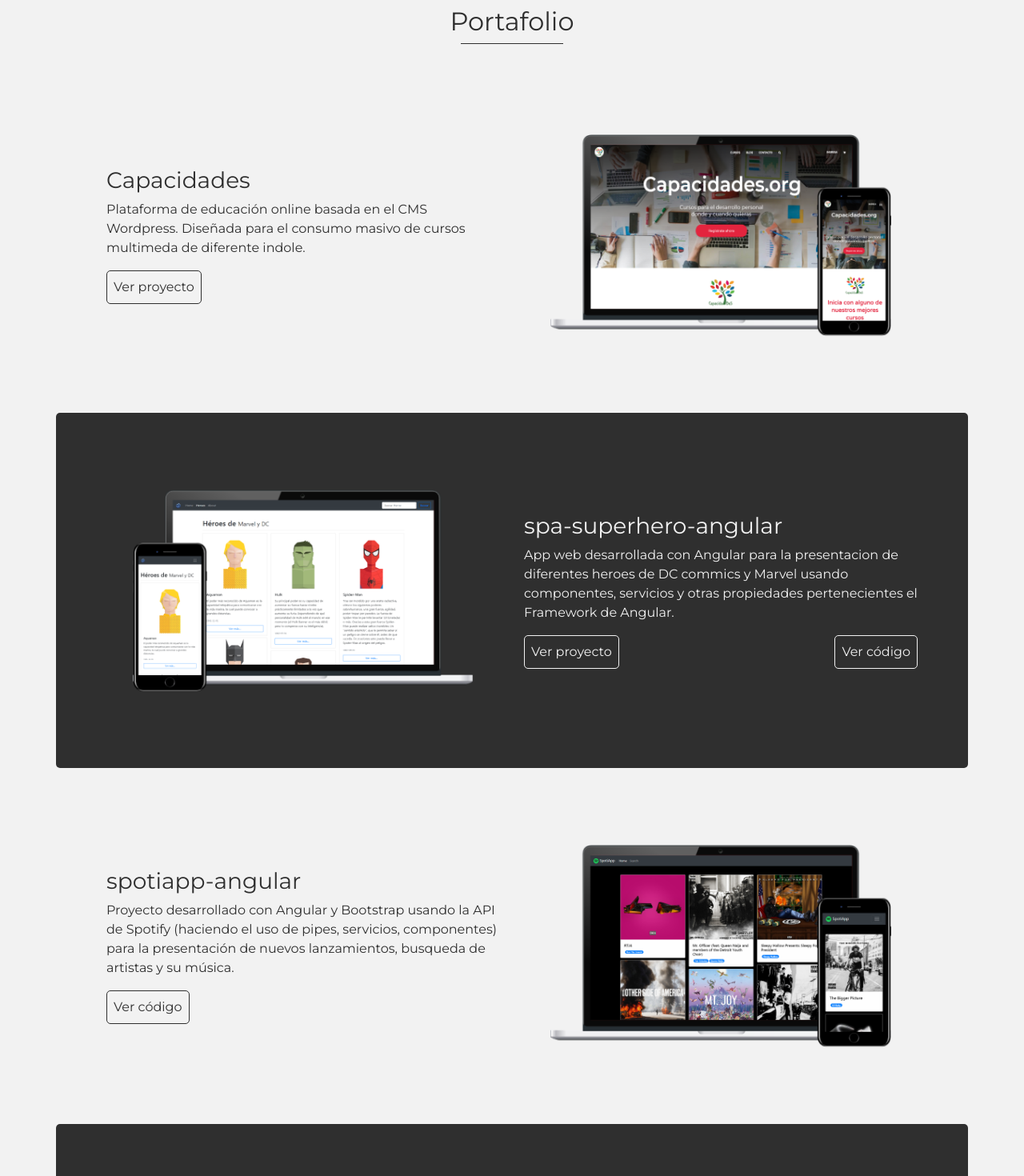
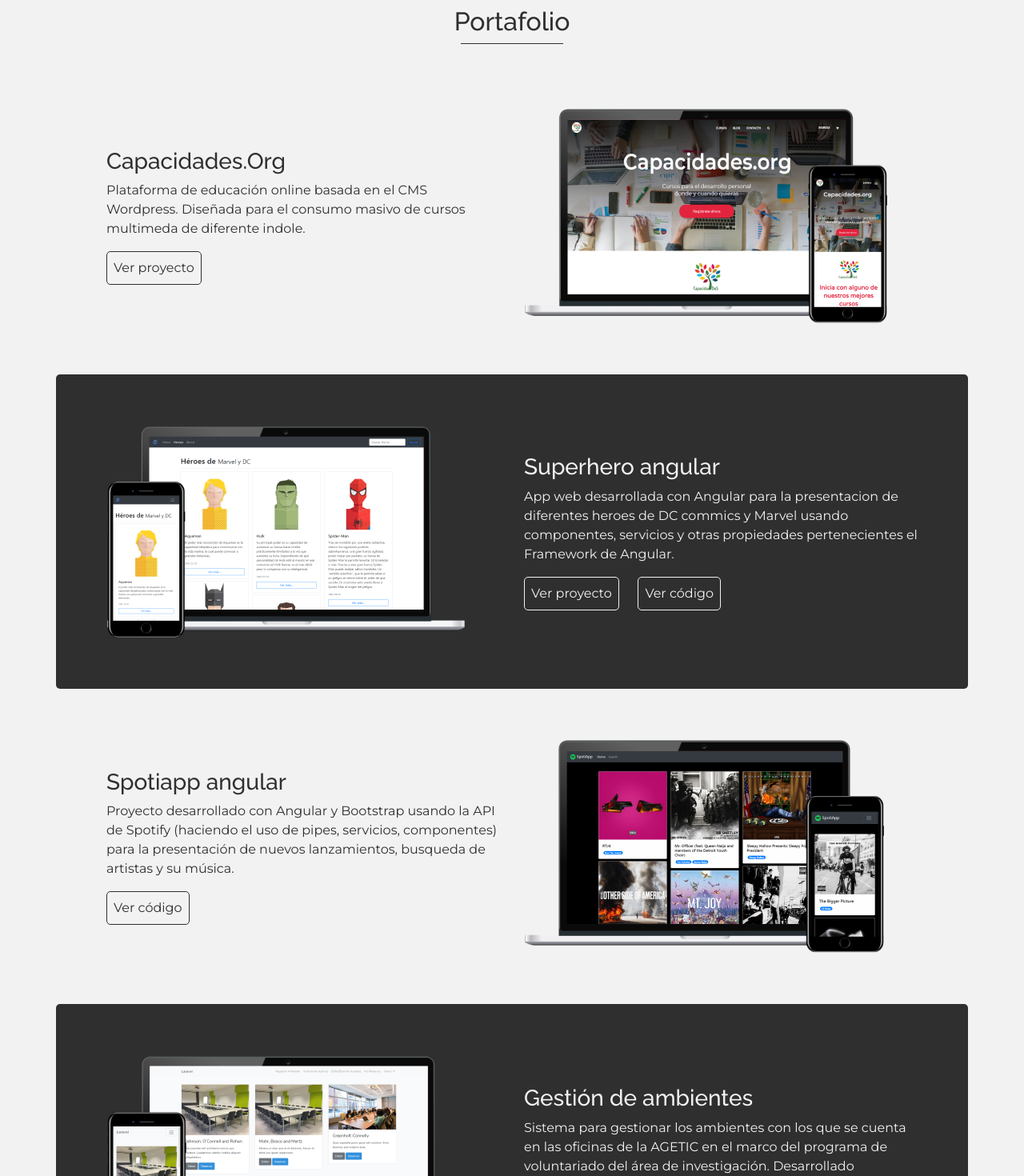
Before and after one commit to Fhranko/portafolio, an Angular app: page / in a window 1280 px wide. Shown: the part 840-2310 px from the top of the page at 80% size. Built offline with nearby package versions, Linux system fonts and the light colour scheme; what ngx-typed-js would draw is missing.

Commit message:
Detalles portfolio items

```diff
--- a/src/app/components/home/home.component.css
+++ b/src/app/components/home/home.component.css
@@ -1,6 +1,7 @@
 .custom-title {
 	color: #2f2f2f;
 	font-weight: 500;
+	font-family: 'Raleway', sans-serif;
 }
 .subrayado {
 	height: 1px;
--- a/src/app/components/item-left-portfolio/item-left-portfolio.component.css
+++ b/src/app/components/item-left-portfolio/item-left-portfolio.component.css
@@ -1,3 +1,17 @@
+@media (min-width: 991.98px) {
+	.portfolio-buttons {
+		width: 50%;
+	}
+	.porfolio-button {
+		padding: 0.5rem 2rem;
+	}
+}
+
+.portfolio-title {
+	font-family: 'Raleway', sans-serif;
+	font-weight: 500;
+}
+
 .portfolio-item {
 	color: #2f2f2f;
 	/* background-color: #2f2f2f; */
--- a/src/app/components/item-left-portfolio/item-left-portfolio.component.html
+++ b/src/app/components/item-left-portfolio/item-left-portfolio.component.html
@@ -1,4 +1,4 @@
-<div class="portfolio-item row py-5 p-md-5">
+<div class="portfolio-item row py-3 p-md-5">
   <div class="d-flex flex-column flex-md-row justify-content-md-between">
     <div class="col-md-6 text-center text-md-left d-flex flex-column justify-content-center">
       <h3 class="portfolio-title">{{proyecto.titulo}}</h3>
@@ -10,7 +10,7 @@
           código</a>
       </div>
     </div>
-    <div class="col-md-6 p-5">
+    <div class="col-md-6 p-3 d-flex align-items-center">
       <img class="img-fluid" src={{proyecto.img}} alt="">
     </div>
   </div>
--- a/src/app/components/item-right-portfolio/item-right-portfolio.component.css
+++ b/src/app/components/item-right-portfolio/item-right-portfolio.component.css
@@ -1,3 +1,17 @@
+@media (min-width: 991.98px) {
+	.portfolio-buttons {
+		width: 50%;
+	}
+	.porfolio-button {
+		padding: 0.5rem 2rem;
+	}
+}
+
+.portfolio-title {
+	font-family: 'Raleway', sans-serif;
+	font-weight: 500;
+}
+
 .portfolio-item {
 	color: #f2f2f2;
 	background-color: #2f2f2f;
--- a/src/app/components/item-right-portfolio/item-right-portfolio.component.html
+++ b/src/app/components/item-right-portfolio/item-right-portfolio.component.html
@@ -1,6 +1,6 @@
-<div class="portfolio-item row py-5 p-md-5">
+<div class="portfolio-item row py-3 p-md-5">
   <div class="d-flex flex-column flex-md-row justify-content-md-between">
-    <div class="col-md-6 p-5">
+    <div class="col-md-6 p-3 d-flex align-items-center">
       <img class="img-fluid" src={{proyecto.img}} alt="">
     </div>
     <div class="col-md-6 text-center text-md-left d-flex flex-column justify-content-center">
--- a/src/app/services/proyectos.service.ts
+++ b/src/app/services/proyectos.service.ts
@@ -6,7 +6,7 @@
 export class ProyectosService {
 	private proyectos: Proyecto[] = [
 		{
-			titulo: 'Capacidades',
+			titulo: 'Capacidades.Org',
 			descripcion:
 				'Plataforma de educación online basada en el CMS Wordpress. Diseñada para el consumo masivo de cursos multimeda de diferente indole.',
 			proyecto: 'https://capacidades.org/',
@@ -15,7 +15,7 @@
 			posicion: true
 		},
 		{
-			titulo: 'spa-superhero-angular',
+			titulo: 'Superhero angular',
 			descripcion:
 				'App web desarrollada con Angular para la presentacion de diferentes heroes de DC commics y Marvel usando componentes, servicios y otras propiedades pertenecientes el Framework de Angular.',
 			proyecto: 'https://fhranko.github.io/spa-superhero-angular/',
@@ -24,7 +24,7 @@
 			posicion: false
 		},
 		{
-			titulo: 'spotiapp-angular',
+			titulo: 'Spotiapp angular',
 			descripcion:
 				'Proyecto desarrollado con Angular y Bootstrap usando la API de Spotify (haciendo el uso de pipes, servicios, componentes) para la presentación de nuevos lanzamientos, busqueda de artistas y su música.',
 			proyecto: '',
@@ -33,7 +33,7 @@
 			posicion: true
 		},
 		{
-			titulo: 'reserva-ambientes',
+			titulo: 'Gestión de ambientes',
 			descripcion:
 				'Sistema para gestionar los ambientes con los que se cuenta en las oficinas de la AGETIC en el marco del programa de voluntariado del área de investigación. Desarrollado principalmente con el framework Laravel.',
 			proyecto: '',
@@ -42,7 +42,7 @@
 			posicion: false
 		},
 		{
-			titulo: 'chicas-waskiris',
+			titulo: 'Proyecto Waskiri',
 			descripcion:
 				'Diseñado para ser un proyecto final y cimentar los conocimientos del taller de “HTML y Css” taller desarrollado por mi persona, en el marco del proyecto de "Chicas Waskiris" de la AGETIC.',
 			proyecto: 'https://fhranko.github.io/proyecto-chicas-waskiris/',
```
